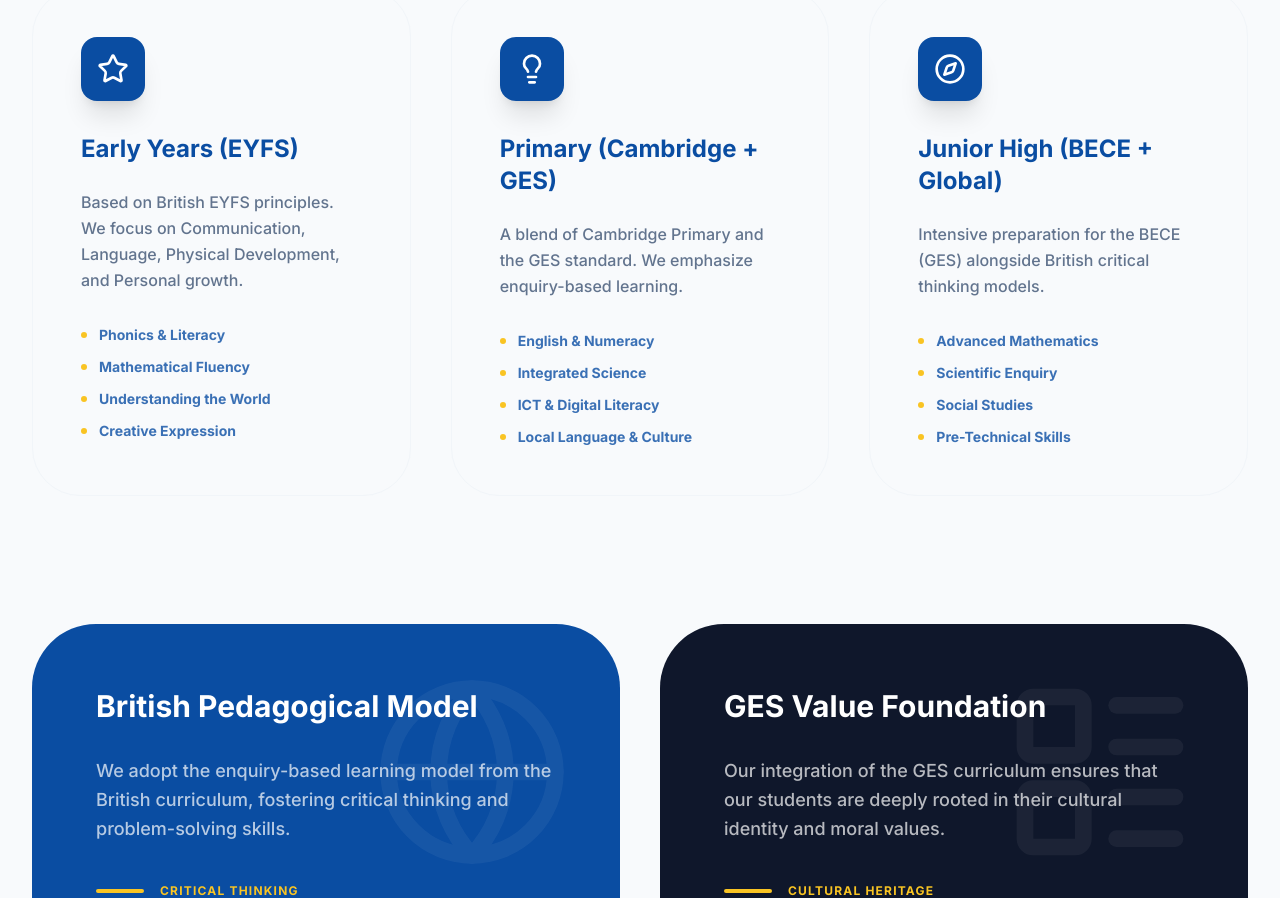
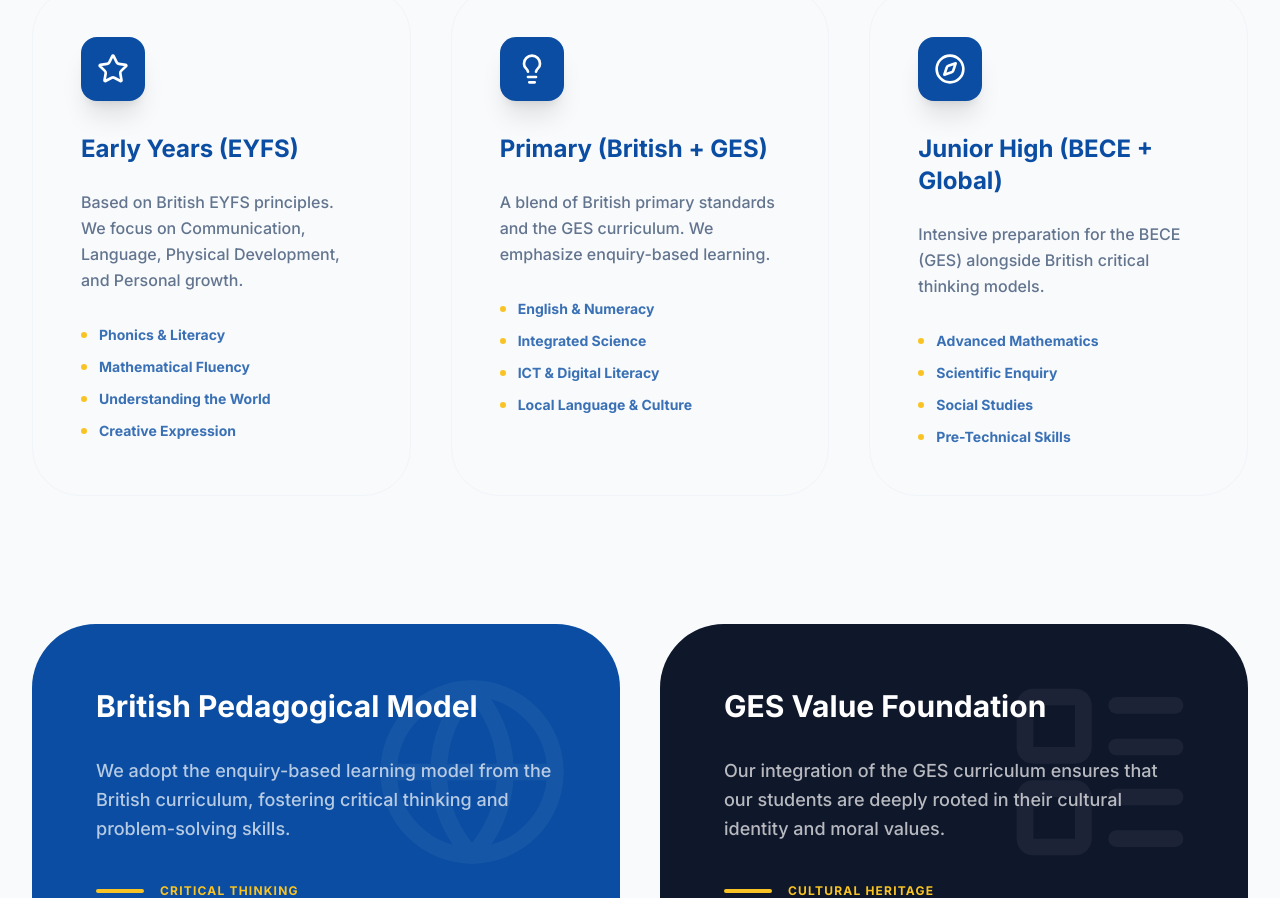
Before and after one commit to danielagblo/Hilces-School, a Next.js app: page /academics in a window 1280 px wide. Shown: the part 2440-3338 px from the top of the page. Built offline with nearby package versions, Linux system fonts and the light colour scheme; no server answers; the database is empty.

Commit message:
feat: create academics page with curriculum overview and hybrid educational framework details

```diff
--- a/app/academics/page.tsx
+++ b/app/academics/page.tsx
@@ -174,8 +174,8 @@
                   areas: ["Phonics & Literacy", "Mathematical Fluency", "Understanding the World", "Creative Expression"]
                 },
                 {
-                  title: "Primary (Cambridge + GES)",
-                  desc: "A blend of Cambridge Primary and the GES standard. We emphasize enquiry-based learning.",
+                  title: "Primary (British + GES)",
+                  desc: "A blend of British primary standards and the GES curriculum. We emphasize enquiry-based learning.",
                   icon: Lightbulb,
                   areas: ["English & Numeracy", "Integrated Science", "ICT & Digital Literacy", "Local Language & Culture"]
                 },
```
